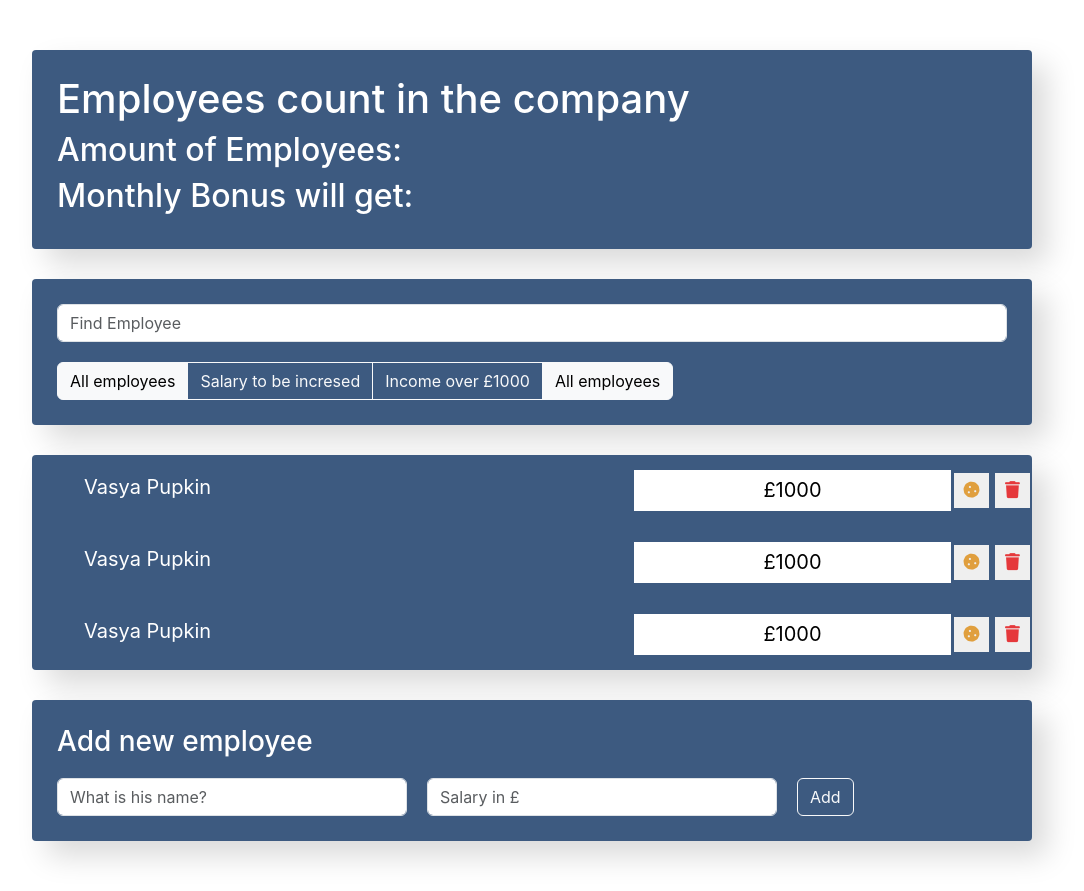
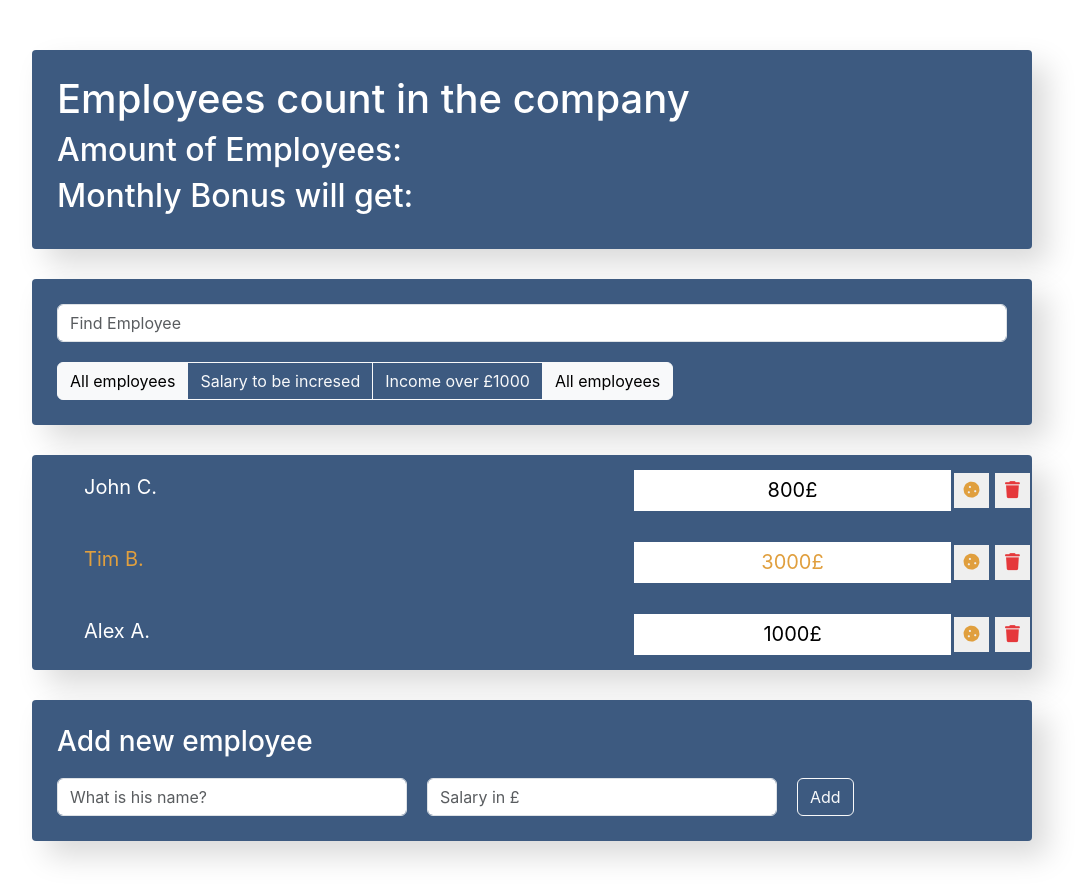
Before and after one commit to Rymney34/react-project, a React (Create React App) app: page / in a window 1280 px wide. Shown: the whole page, without its empty margins (108-1192 px from the left). Built offline with nearby package versions, Linux system fonts and the light colour scheme.

Commit message:
adding props and other related staff

```diff
--- a/src/components/app/app.js
+++ b/src/components/app/app.js
@@ -6,6 +6,13 @@
 import EmployeesAddForm from '../employees-add-form/employees-add-form';
 
 function App() {
+
+const data = [
+    {name: 'John C.' , salary: 800 , increase: false},
+    {name: 'Tim B. ' , salary: 3000, increase: true},
+    {name: 'Alex A.' , salary: 1000, increase: false},
+]
+
     return (
         <div className="app">
         <AppInfo/>
@@ -14,7 +21,7 @@
                 <AppFilter/>
 
             </div>
-             <EmployeesList/>
+             <EmployeesList data = {data}/>
              <EmployeesAddForm/>
         </div>
     )
--- a/src/components/employees-list-item/employees-list-item.js
+++ b/src/components/employees-list-item/employees-list-item.js
@@ -1,11 +1,16 @@
 
 import './employees-list-item.css'
 
-const EmployeesListItem = () => {
+const EmployeesListItem = ({name, salary, increase}) => {
+
+    let classNames = "list-group-item d-flex justify-content-between"
+    if(increase) {
+        classNames += ' increase'
+    }
     return (
-       <li className="list-group-item d-flex justify-content-between">
-            <span className="list-group-item-label">Vasya Pupkin</span>
-            <input type="text" className="list-group-item-input" defaultValue='£1000'/>
+       <li className={classNames}>
+            <span className="list-group-item-label">{name}</span>
+            <input type="text" className="list-group-item-input" defaultValue={salary + "£"}/>
             <div className="d-flex justify-content-center align-items-center">
                 <button type="button" className="btn-cookie btn-sm">
                     <i className="fas fa-cookie"></i>
--- a/src/components/employees-list/employees-list.js
+++ b/src/components/employees-list/employees-list.js
@@ -2,12 +2,18 @@
 
 import './employees-list.css'
 
-const EmployeesList = () => {
+const EmployeesList = ({data}) => {
+
+
+    const elements = data.map(item => {
+        return (
+            <EmployeesListItem name={item.name} salary={item.salary} {...item}/>
+            //{...item} could be used insted of the item.name item.salary
+        )
+    })
     return (
         <ul className="app-list list group">
-            <EmployeesListItem/>
-            <EmployeesListItem/>
-            <EmployeesListItem/>
+            {elements}
         </ul>
 
     )
```
